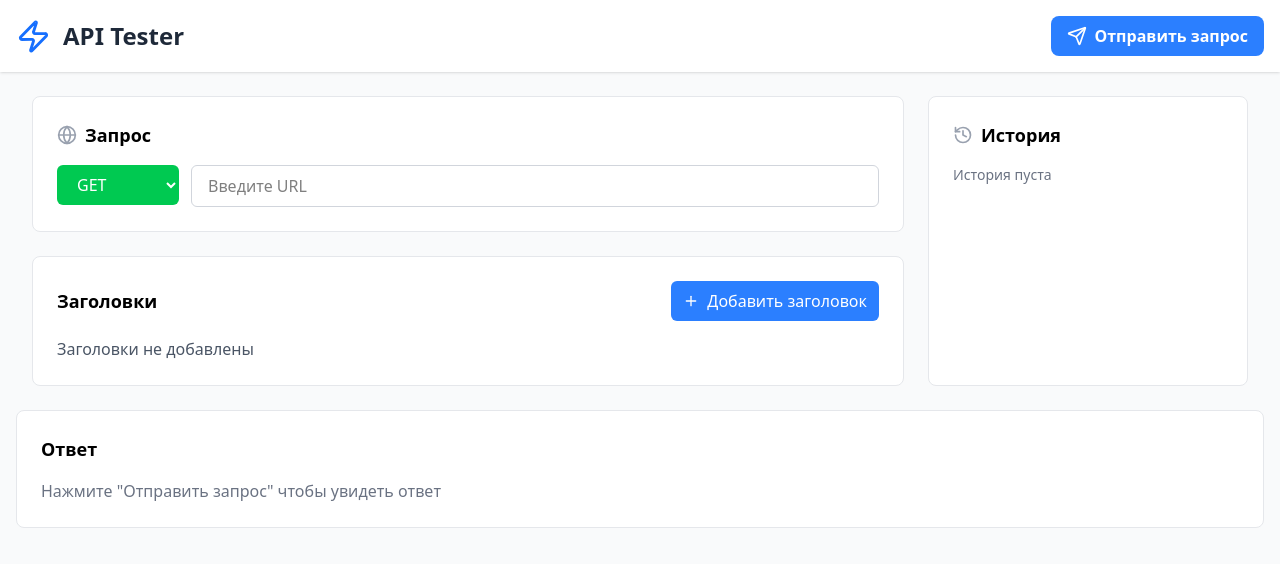
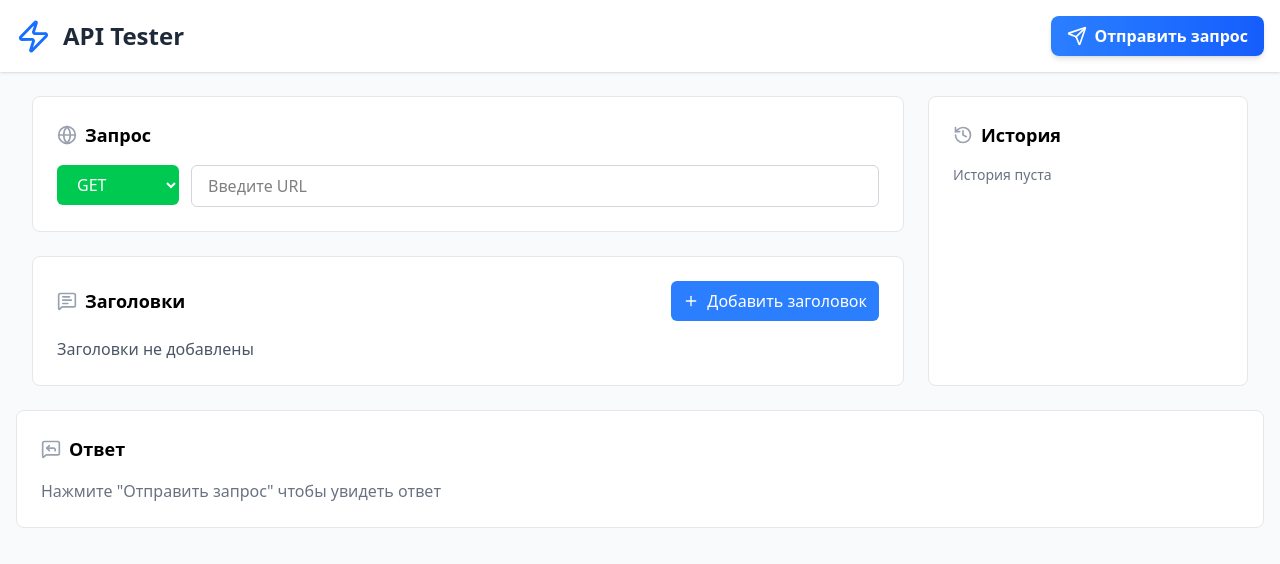
Before and after one commit to noname1579/api-tester, a React (Vite) app: page / in a window 1280 px wide. Shown: the top 564 px of the page. Built offline with nearby package versions, Linux system fonts and the light colour scheme.

Commit message:
сделал анимацию кнопки Отправить запрос + добавил иконки к каждому блоку

```diff
--- a/src/components/Header.tsx
+++ b/src/components/Header.tsx
@@ -1,4 +1,5 @@
 import { Send, Zap } from "lucide-react"
+import { useState, useRef, useEffect } from "react"
 
 interface HeaderProps {
   loading: boolean
@@ -6,6 +7,38 @@ interface HeaderProps {
 }
 
 const Header = ({ loading, onSendRequest }: HeaderProps) => {
+  const [isPressed, setIsPressed] = useState(false)
+  const [coords, setCoords] = useState({ x: -1, y: -1 })
+  const [isRippling, setIsRippling] = useState(false)
+  const buttonRef = useRef<HTMLButtonElement>(null)
+
+  useEffect(() => {
+    if (coords.x !== -1 && coords.y !== -1) {
+      setIsRippling(true)
+      setTimeout(() => setIsRippling(false), 600)
+    } else {
+      setIsRippling(false)
+    }
+  }, [coords])
+
+  useEffect(() => {
+    if (!isRippling) {
+      setCoords({ x: -1, y: -1 })
+    }
+  }, [isRippling])
+
+  const handleClick = (e: React.MouseEvent<HTMLButtonElement>) => {
+    if (buttonRef.current) {
+      const rect = buttonRef.current.getBoundingClientRect()
+      setCoords({ x: e.clientX - rect.left, y: e.clientY - rect.top })
+    }
+
+    setIsPressed(true)
+    setTimeout(() => setIsPressed(false), 150)
+
+    onSendRequest()
+  }
+
   return (
     <div className="shadow-sm bg-white sticky top-0 z-10">
       <div className="container flex justify-between py-3 px-4 sm:py-4">
@@ -14,14 +47,33 @@ const Header = ({ loading, onSendRequest }: HeaderProps) => {
           <div className="ml-2 sm:ml-3 text-xl sm:text-2xl font-bold text-gray-800">API Tester</div>
         </div>
         <button
-          className="bg-blue-500 flex hover:bg-blue-600 text-white px-3 py-1.5 sm:px-4 sm:py-2 rounded-lg cursor-pointer font-bold transition-colors text-sm sm:text-base items-center"
-          onClick={onSendRequest}
+          ref={buttonRef}
+          className={`relative bg-gradient-to-r from-blue-500 to-blue-600 flex hover:from-blue-600 hover:to-blue-700 text-white px-3 py-1.5 sm:px-4 sm:py-2 rounded-lg cursor-pointer font-bold transition-all duration-300 text-sm sm:text-base items-center overflow-hidden
+            ${isPressed ? 'scale-95 shadow-inner' : 'scale-100 shadow-md hover:shadow-lg'}
+            ${loading ? 'opacity-80' : 'opacity-100'}
+          `}
+          onClick={handleClick}
           disabled={loading}
         >
-          <Send className="h-4 w-4 sm:h-5 sm:w-5" />
+          {isRippling && (
+            <span
+              className="absolute bg-white/30 rounded-full animate-ripple"
+              style={{
+                left: coords.x,
+                top: coords.y,
+                width: '10px',
+                height: '10px',
+                transform: 'translate(-50%, -50%)'
+              }}
+            />
+          )}
+          <Send className="h-4 w-4 sm:h-5 sm:w-5 transition-transform duration-200 group-hover:translate-x-0.5" />
           <span className="ml-1 sm:ml-2">
             {loading ? (
-              'Отправка...'
+              <span className="inline-flex items-center">
+                <span className="animate-pulse">Отправка</span>
+                <span className="ml-1 animate-bounce">...</span>
+              </span>
             ) : (
               <>
                 <span className="sm:hidden">Отправить</span>
@@ -29,6 +81,7 @@ const Header = ({ loading, onSendRequest }: HeaderProps) => {
               </>
             )}
           </span>
+          <span className="absolute inset-0 bg-gradient-to-b from-white/20 to-transparent opacity-0 hover:opacity-100 transition-opacity duration-300"></span>
         </button>
       </div>
     </div>
--- a/src/components/Headers.tsx
+++ b/src/components/Headers.tsx
@@ -1,4 +1,4 @@
-import { Plus, X } from "lucide-react"
+import { MessageSquareText, Plus, X } from "lucide-react"
 import type { Header as HeaderType } from "../types/types"
 
 interface HeadersProps {
@@ -31,7 +31,11 @@ const Headers = ({ headers, onHeadersChange }: HeadersProps) => {
     <div className="block">
       <div className="bg-white mt-4 sm:mt-6 border border-gray-200 rounded-lg p-4 sm:p-6">
         <div className="flex flex-col sm:flex-row sm:items-center justify-between gap-3 mb-4">
-          <h2 className="text-lg font-semibold">Заголовки</h2>
+          <div className="flex items-center">
+            <MessageSquareText className="text-gray-400 w-4 h-4 sm:w-5 sm:h-5" />
+            <h2 className="ml-2 text-lg font-semibold">Заголовки</h2>
+          </div>
+
           <button
             onClick={addHeader}
             className="flex items-center justify-center gap-2 px-3 py-2 bg-blue-500 text-white rounded-md cursor-pointer hover:bg-blue-600 transition-colors text-sm sm:text-base"
@@ -75,7 +79,7 @@ const Headers = ({ headers, onHeadersChange }: HeadersProps) => {
                 />
                 <button
                   onClick={() => removeHeader(header.id)}
-                  className="p-2 text-red-500 hover:bg-red-50 rounded-md transition-colors self-end sm:self-auto"
+                  className="cursor-pointer p-2 text-red-500 hover:bg-red-50 rounded-md transition-colors self-end sm:self-auto"
                 >
                   <X className="w-4 h-4" />
                 </button>
--- a/src/components/Main.tsx
+++ b/src/components/Main.tsx
@@ -53,7 +53,7 @@ const Main = ({
                   <select
                     value={method}
                     onChange={(e) => onMethodChange(e.target.value as HttpMethod)}
-                    className={`px-3 py-1.5 sm:px-4 sm:py-2 text-white font-medium rounded-md text-sm sm:text-base ${METHODS_COLOR[method]}`}
+                    className={`cursor-pointer px-3 py-1.5 sm:px-4 sm:py-2 text-white font-medium rounded-md text-sm sm:text-base ${METHODS_COLOR[method]}`}
                   >
                     {HTTP_METHODS.map(m => (
                       <option key={m} value={m}>{m}</option>
--- a/src/components/Response.tsx
+++ b/src/components/Response.tsx
@@ -1,4 +1,4 @@
-import { CheckCircle, XCircle, Clock, AlertCircle } from "lucide-react"
+import { CheckCircle, XCircle, Clock, AlertCircle, MessageSquareReply } from "lucide-react"
 import type { ApiResponse, ApiError } from "../types/types"
 import { PropagateLoader } from "react-spinners"
 
@@ -28,7 +28,10 @@ const Response = ({ response, error, loading }: ResponseProps) => {
 
   return (
     <div className="bg-white mt-4 sm:mt-6 border border-gray-200 rounded-lg p-4 sm:p-6">
-      <h2 className="text-base sm:text-lg font-semibold">Ответ</h2>
+      <div className="flex items-center">
+        <MessageSquareReply className="text-gray-400 w-4 h-4 sm:w-5 sm:h-5" />
+        <h2 className="ml-2 text-base sm:text-lg font-semibold">Ответ</h2>
+      </div>
 
       {loading ? (
         <div className="flex justify-center items-center py-8 sm:py-12">
--- a/src/index.css
+++ b/src/index.css
@@ -11,3 +11,18 @@ body {
 input:focus {
   outline: none;
 }
+
+@keyframes ripple {
+  0% {
+    transform: translate(-50%, -50%) scale(1);
+    opacity: 1;
+  }
+  100% {
+    transform: translate(-50%, -50%) scale(20);
+    opacity: 0;
+  }
+}
+
+.animate-ripple {
+  animation: ripple 600ms linear;
+}
```
